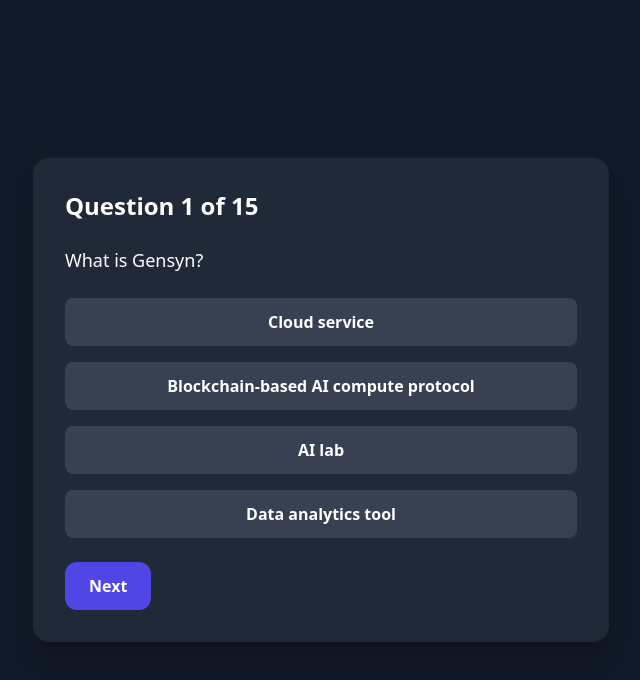
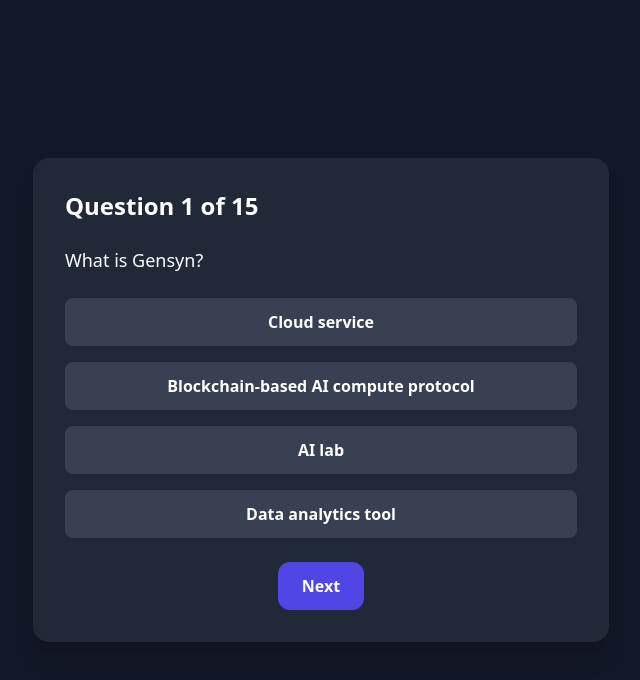
Before and after one commit to Alamroy09/Gensyn, a plain HTML site: page index.html in a window 1280 px wide. Both pictures are taken after a click on the button "Start Quiz 🚀". Shown: the whole page, without its empty margins (319-959 px from the left). Drawn offline with nearby package versions, Linux system fonts and the light colour scheme.

Commit message:
Update index.html

```diff
--- a/index.html
+++ b/index.html
@@ -26,9 +26,13 @@
       <h2 id="question-counter" class="text-2xl font-bold mb-6"></h2>
       <p id="question-text" class="mb-6 text-lg"></p>
       <div id="options" class="grid gap-4"></div>
-      <button id="next-btn" class="mt-6 bg-indigo-600 hover:bg-indigo-500 py-3 px-6 rounded-xl font-bold transition-colors duration-200">
-        Next
-      </button>
+
+      <!-- Next button centered -->
+      <div class="flex justify-center mt-6">
+        <button id="next-btn" class="bg-indigo-600 hover:bg-indigo-500 py-3 px-6 rounded-xl font-bold transition-colors duration-200">
+          Next
+        </button>
+      </div>
     </div>
 
     <!-- Score Page -->
```
